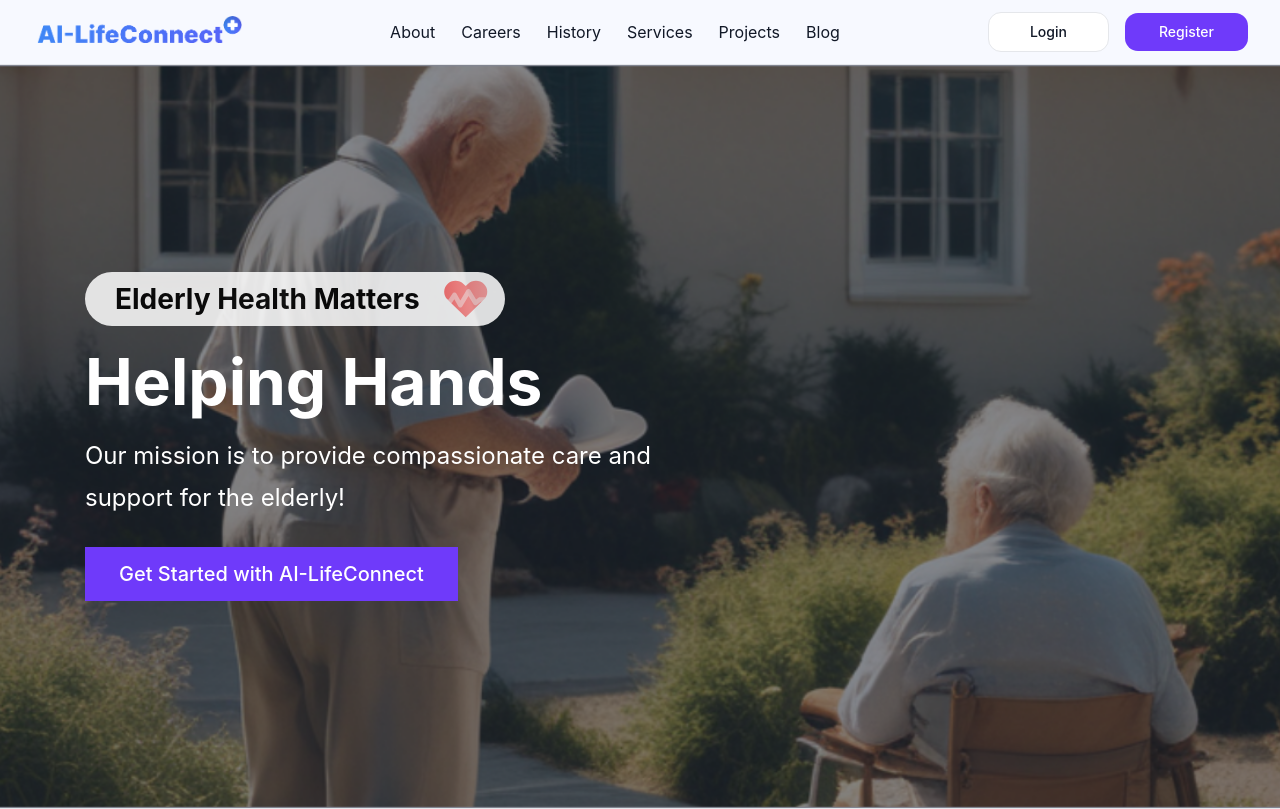
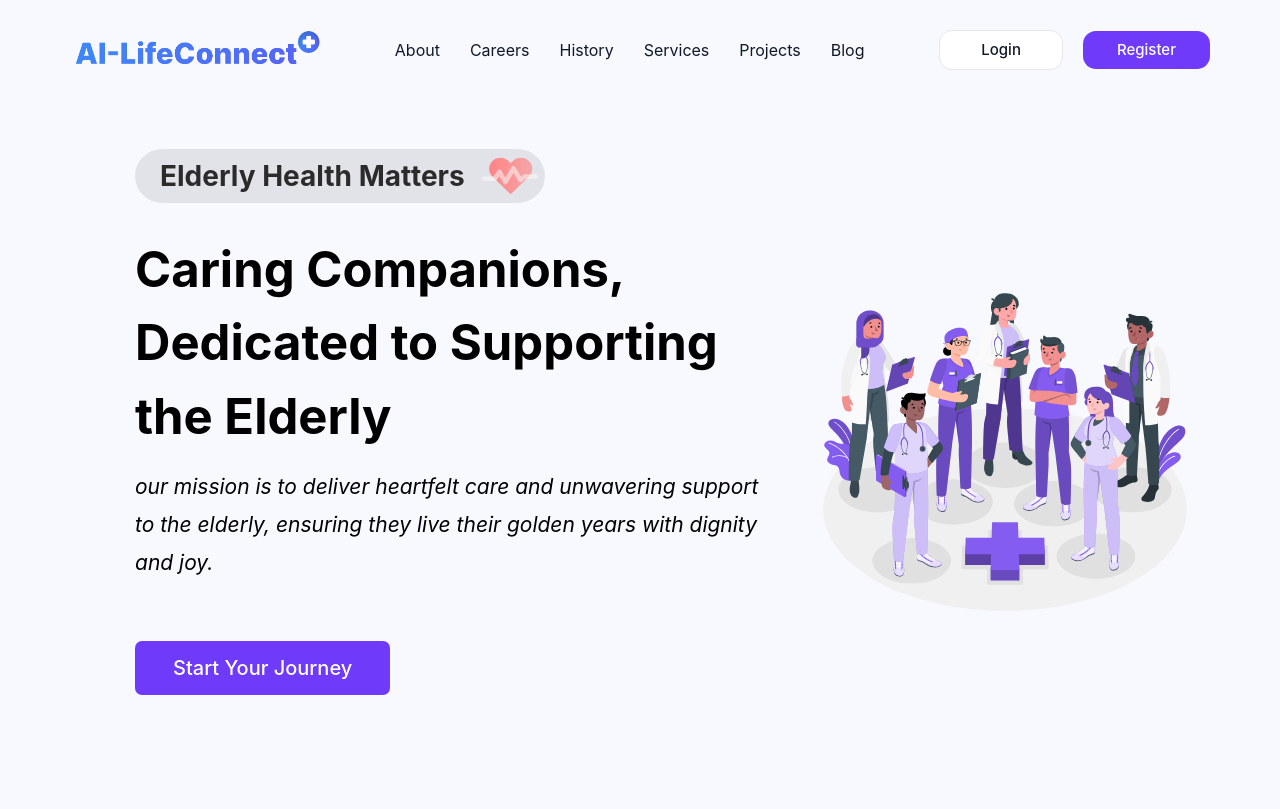
Before and after one commit to ShadowzRs/ElderlyCare-FYP-, a React (Vite) app in the folder projectfrontend/: page / in a window 1280 px wide. Shown: the top 809 px of the page. Built offline with nearby package versions, Linux system fonts and the light colour scheme.

Commit message:
Updated Landing Page

```diff
--- a/projectfrontend/src/component/Header/Header.css
+++ b/projectfrontend/src/component/Header/Header.css
@@ -1,12 +1,12 @@
 .Landing_Header {
-  border-bottom-width: 1px;
-  border-color: #e5e7eb;
-  background-color: #f7f9ff;
+  /* border-bottom-width: 1px;
+  border-color: #e5e7eb; */
+  background-color: var(--sec-background-color);
 }
 
 .Landing_Header_Container {
   max-width: 1920px;
-  padding: 12px 16px;
+  padding: 30px 16px;
 }
 
 .Landing_Header_Content {
@@ -17,7 +17,7 @@
 }
 
 .logo-image {
-  width: 210px;
+  width: 250px;
   height: auto; /* Maintains aspect ratio */
   padding-left: 5px;
   padding-bottom: 5px;
@@ -29,7 +29,7 @@
 
 .Landing_Header_Nav_List {
   display: flex;
-  gap: 26px;
+  gap: 30px;
   align-items: center;
   line-height: 20px;
   font-size: 16px;
@@ -51,14 +51,14 @@
 
 .Landing_Header_Button {
   display: flex;
-  gap: 16px;
+  gap: 20px;
   align-items: center;
 }
 
 .Landing_Login_button,
 .Landing_Register_button {
   border-radius: 13px;
-  font-size: 14px;
+  font-size: 15px;
   line-height: 20px;
   font-weight: 500;
   transition-property: background-color, border-color, color, fill, stroke,
@@ -99,7 +99,7 @@
 
 @media (min-width: 1024px) {
   .Landing_Header_Container {
-    padding-left: 32px;
-    padding-right: 32px;
+    padding-left: 70px;
+    padding-right: 70px;
   }
 }
--- a/projectfrontend/src/index.css
+++ b/projectfrontend/src/index.css
@@ -22,8 +22,8 @@
   --black: #000000;
   --border-color: #e5e7eb;
   --border-color-light: #abacb685;
-  --header-font-size: 64px;
-  --text-font-size: 24px;
+  --header-font-size: 49px;
+  --text-font-size: 21px;
 }
 
 * {
--- a/projectfrontend/src/pages/Landing/LandingPage.css
+++ b/projectfrontend/src/pages/Landing/LandingPage.css
@@ -2,19 +2,7 @@
 
 .Landing_Main_Body {
   position: relative;
-  background-image: url("../../assets/Landing-Background.png");
-  background-size: cover;
-  background-position: center;
-  background-repeat: no-repeat;
-}
-
-.Landing_Main_Body_filter {
-  position: absolute;
-  top: 0;
-  left: 0;
-  width: 100%;
-  height: 100%;
-  background-color: var(--overlay-color);
+  background-color: var(--sec-background-color);
 }
 
 .Landing_Main_Body_Container {
@@ -23,28 +11,30 @@
   margin: 0 auto;
   display: flex;
   align-items: center;
-  height: 92.9vh;
+  height: 88dvh;
 }
 
 .Landing_Main_Body_Content {
-  max-width: 650px;
+  max-width: 730px;
+  padding-left: 50px;
+  padding-right: 40px;
   text-align: left;
 }
 
 .Landing_Main_Body_Slogans_Container {
   display: flex;
-  background-color: var(--white);
+  background-color: rgba(141, 138, 138, 0.226);
   opacity: 85%;
   border-radius: 40px;
-  width: 420px;
-  margin-bottom: 8px;
+  width: 410px;
+  margin-bottom: 30px;
 }
 
 .Landing_Main_Body_Slogans_Content {
-  padding: 6px 8px 6px 30px;
+  padding: 6px 8px 6px 25px;
   font-size: 28px;
   font-weight: 700;
-  color: var(--black);
+  color: rgba(0, 0, 0, 0.966);
 }
 
 .Slogans-logo {
@@ -55,45 +45,43 @@
 
 .Landing_Main_Body_Title {
   font-size: 30px;
-  font-weight: bolder;
-  color: var(--white);
+  font-weight: 700;
 }
 
 .Landing_Main_Body_text {
-  margin: 5px 0;
-  color: var(--white);
-}
-
-.Landing_Main_Body_ButtonBox {
-  display: flex;
-  margin-top: 24px;
-  flex-wrap: wrap;
-  gap: 16px;
-  text-align: center;
+  margin: 15px 0;
+  font-weight: 400;
+  font-style: italic;
 }
 
 .Landing_Main_Body_Button {
-  display: inline-block;
-  margin-top: 23px;
-  padding: 12px 34px;
+  display: grid;
+  margin: 60px 0;
+  padding: 12px 38px;
   text-align: center;
   font-size: 20px;
   font-weight: 500;
   color: var(--white);
   background-color: var(--primary-color);
+  border-radius: 7px;
+}
+
+.Landing_Main_Body_Illustrator {
+  margin: auto;
+  width: 40%;
 }
 
 /* ================================================= Landing Feature Section ================================================= */
 
 .Landing_Feature_Body {
   position: relative;
-  border-top: 1px solid var(--border-color);
+  /* height: 88dvh; */
   background-color: var(--sec-background-color);
 }
 
 .Landing_Feature_Header {
   max-width: 1920px;
-  padding: 50px 0;
+  padding: 20px 0px;
 }
 
 .Landing_Feature_Title {
@@ -103,13 +91,17 @@
 }
 
 .Landing_Feature_Container {
-  padding-bottom: 50px;
+  height: 70dvh;
+  display: flex;
+  flex-direction: column;
+  justify-content: center;
+  align-items: center;
 }
 
 .Landing_Feature_Content {
   display: flex;
   flex-direction: row;
-  margin: auto;
+  margin: 0 auto;
   width: 80%;
   gap: 35px;
   padding-bottom: 35px;
@@ -235,6 +227,6 @@
 
   .Landing_Main_Body_text {
     font-size: var(--text-font-size);
-    line-height: 1.75;
+    line-height: 1.8;
   }
 }
--- a/projectfrontend/src/pages/Landing/LandingPage.jsx
+++ b/projectfrontend/src/pages/Landing/LandingPage.jsx
@@ -6,6 +6,7 @@ import FeatureCard from "./FeatureCard.jsx";
 import logo from "../../assets/AI-LifeConnect_Logo.png";
 import Slogans from "../../assets/Slogans_Logo.svg";
 import imgPlaceHolder from "../../assets/ImagePlaceHolder.svg";
+import Illustrator from "../../assets/Health professional team-amico.svg";
 
 function LandingPage() {
   const navigate = useNavigate();
@@ -21,8 +22,6 @@ function LandingPage() {
       {/* ======================================================================================================================================================================= */}
 
       <section className="Landing_Main_Body">
-        <div className="Landing_Main_Body_filter"></div>
-
         <div className="Landing_Main_Body_Container">
           <div className="Landing_Main_Body_Content">
             <div className="Landing_Main_Body_Slogans_Container">
@@ -33,11 +32,14 @@ function LandingPage() {
               <img src={Slogans} alt="Slogans-Logo" className="Slogans-logo" />
             </div>
 
-            <h1 className="Landing_Main_Body_Title">Helping Hands</h1>
+            <h1 className="Landing_Main_Body_Title">
+              Caring Companions, Dedicated to Supporting the Elderly
+            </h1>
 
             <p className="Landing_Main_Body_text">
-              Our mission is to provide compassionate care and support for the
-              elderly!
+              our mission is to deliver heartfelt care and unwavering support to
+              the elderly, ensuring they live their golden years with dignity
+              and joy.
             </p>
 
             <button
@@ -45,8 +47,12 @@ function LandingPage() {
               type="button"
               onClick={() => handleNavigation("/register")}
             >
-              Get Started with AI-LifeConnect
+              Start Your Journey
             </button>
+          </div>
+
+          <div className="Landing_Main_Body_Illustrator">
+            <img src={Illustrator} alt="Elderly-Illustrator" />
           </div>
         </div>
       </section>
--- a/projectfrontend/src/pages/Register/RegisterPage.css
+++ b/projectfrontend/src/pages/Register/RegisterPage.css
@@ -14,8 +14,8 @@
 .Register-Section {
   display: flex;
   flex-direction: row;
-  margin: 0px 150px;
-  height: 87dvh;
+  /* padding: 0px 150px; */
+  height: 100dvh;
 }
 
 .Register-Message-Container {
@@ -24,6 +24,7 @@
   letter-spacing: 0.2px;
   width: 50%;
   margin: auto 0px;
+  padding-left: 150px;
 }
 
 .Register-Message-Container h1 {
@@ -51,14 +52,19 @@
   color: #4461f2;
 }
 
-.Register-Container {
-  height: auto;
-  width: 40%;
-  margin: 0px auto;
-  padding-top: 80px;
+.Register-Container{
+  background-color: var(--sec-background-color);
+  width: 50%;
+  padding: 0px 150px ;
 }
 
-.Register-Container h1 {
+.Register-Content {
+  height: auto;
+  margin: auto;
+  /* padding-top: 80px; */
+}
+
+.Register-Content h1 {
   font-size: 38px;
   font-weight: 600;
   padding-bottom: 40px;
--- a/projectfrontend/src/pages/Register/RegisterPage.jsx
+++ b/projectfrontend/src/pages/Register/RegisterPage.jsx
@@ -14,7 +14,7 @@ const RegisterPage = () => {
   return (
     <div className="Register-background">
       <div className="Register-background-v2">
-        <Header_v2 />
+        {/* <Header_v2 /> */}
         <section className="Register-Section">
           <div className="Register-Message-Container">
             <h1>Join Us Today !</h1>
@@ -26,8 +26,8 @@ const RegisterPage = () => {
               </Link>
             </p>
           </div>
-
           <div className="Register-Container">
+            <div className="Register-Content">
               <h1>Welcome User</h1>
               <div className="Register-Input-Container">
                 {/* ============= FULL NAME ============= */}
@@ -68,7 +68,10 @@ const RegisterPage = () => {
                 {/* ============= EMAIL ============= */}
 
                 <div>
-                <label htmlFor="ElderlyEmail" className="Register-Input-Label">
+                  <label
+                    htmlFor="ElderlyEmail"
+                    className="Register-Input-Label"
+                  >
                     {" "}
                     Email Address{" "}
                   </label>
@@ -83,7 +86,10 @@ const RegisterPage = () => {
                 {/* ============= PASSWORD ============= */}
                 <div className="Register-Display">
                   <div className="Register-Items">
-                  <label htmlFor="ElderlyPass" className="Register-Input-Label">
+                    <label
+                      htmlFor="ElderlyPass"
+                      className="Register-Input-Label"
+                    >
                       {" "}
                       Password{" "}
                     </label>
@@ -114,7 +120,10 @@ const RegisterPage = () => {
                 {/* ============= AGE & GENDER ============= */}
                 <div className="Register-Display">
                   <div className="Register-Items-Age">
-                  <label htmlFor="ElderlyAge" className="Register-Input-Label">
+                    <label
+                      htmlFor="ElderlyAge"
+                      className="Register-Input-Label"
+                    >
                       {" "}
                       Age{" "}
                     </label>
@@ -146,12 +155,17 @@ const RegisterPage = () => {
                       <option value="Male">Male</option>
                       <option value="Female">Female</option>
                       <option value="Non-Binary">Non-Binary</option>
-                    <option value="Prefer-not-to-say">Prefer not to say</option>
+                      <option value="Prefer-not-to-say">
+                        Prefer not to say
+                      </option>
                     </select>
                   </div>
 
                   <div className="Register-Items">
-                  <label htmlFor="ElderlyContact" className="Register-Input-Label">
+                    <label
+                      htmlFor="ElderlyContact"
+                      className="Register-Input-Label"
+                    >
                       {" "}
                       Phone Number{" "}
                     </label>
@@ -177,6 +191,7 @@ const RegisterPage = () => {
                 </button>
               </div>
             </div>
+          </div>
         </section>
       </div>
     </div>
```
Also changed, not shown: projectfrontend/src/assets/Health professional team-amico.svg (added), projectfrontend/src/assets/Medicine-amico.svg (added). Lines whose indentation alone changed are shown as unchanged.
